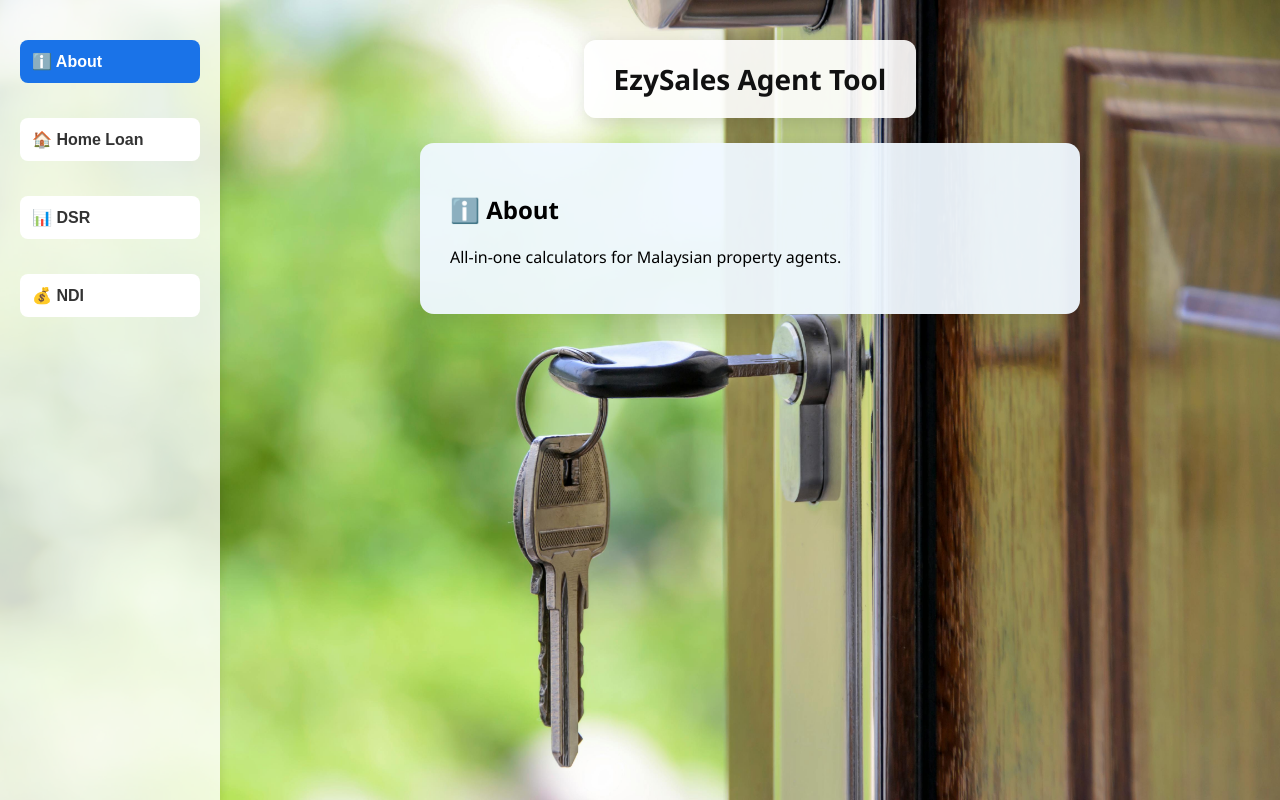
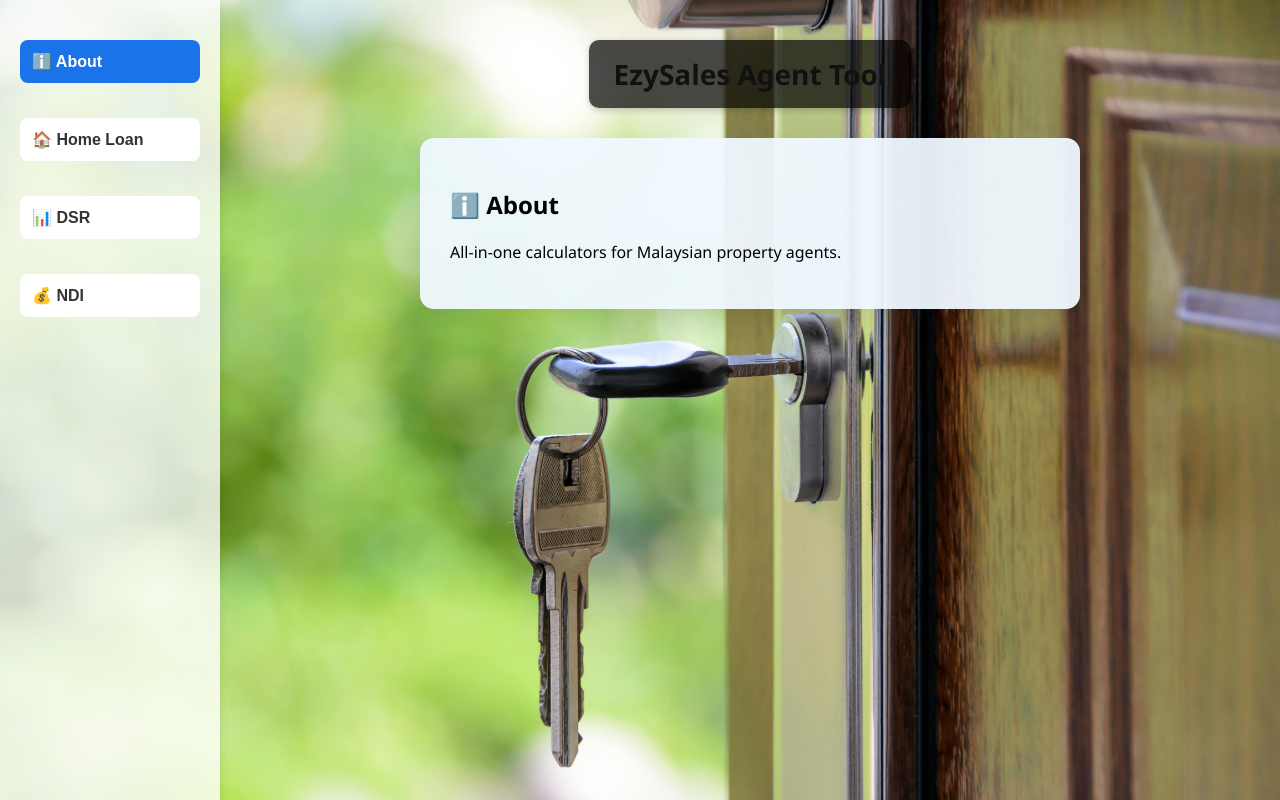
Before and after one commit to Kumar6363/calculator, a plain HTML site: page index.html in a window 1280 px wide. Drawn offline with Linux system fonts and the light colour scheme.

Commit message:
Update style.css

```diff
--- a/style.css
+++ b/style.css
@@ -47,12 +47,17 @@ body {
 }
 
 .title-box {
-  background: rgba(255, 255, 255, 0.9);
-  padding: 20px 30px;
-  border-radius: 12px;
-  margin-bottom: 25px;
-  box-shadow: 0 4px 15px rgba(0,0,0,0.1);
+  background: rgba(0, 0, 0, 0.7); /* ✅ Black with 70% transparency */
+  padding: 15px 25px;
+  border-radius: 10px;
+  text-align: center;
+  color: white;
+  font-size: 1.8rem;
+  font-weight: bold;
+  margin-bottom: 30px;
+  box-shadow: 0 2px 6px rgba(0, 0, 0, 0.2);
 }
+
 .main-title {
   font-size: 28px;
   text-align: center;
```
